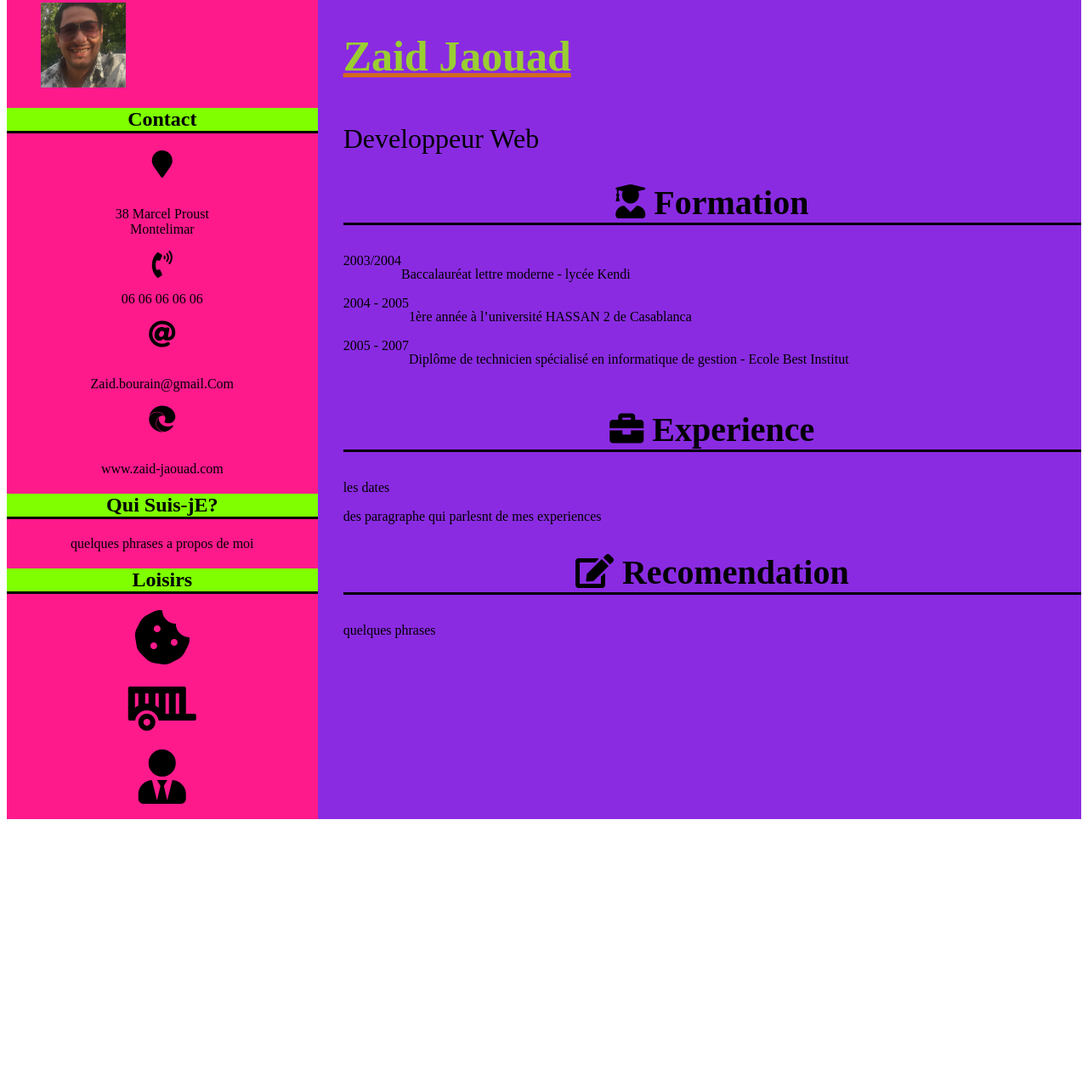
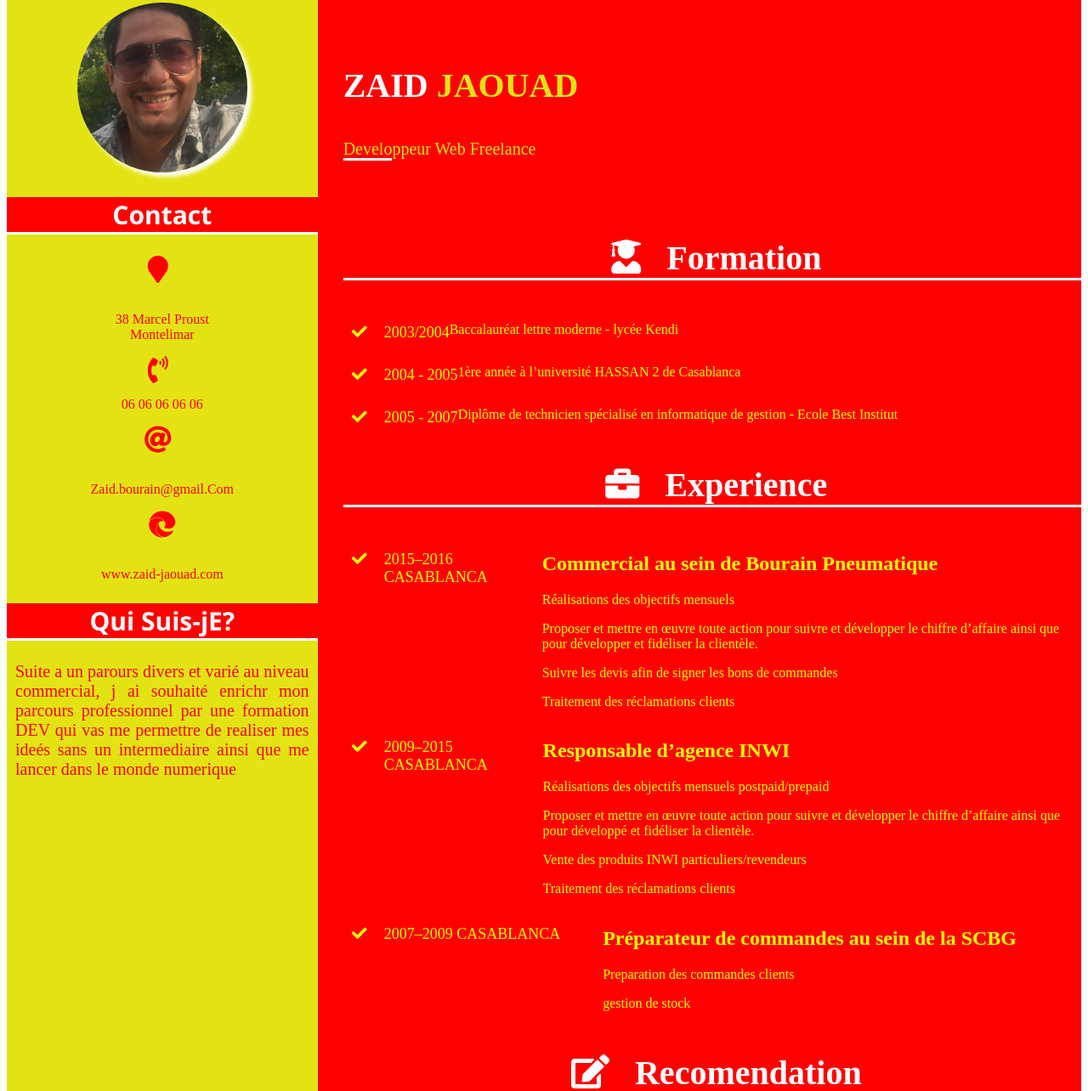
Before and after one commit to zaidjaouad/projet2oc, a plain HTML site: page index.html in a window 1280 px wide. Shown: the part 21-1305 px from the top of the page at 85% size. Before the commit the page ends 993 px from the top, so only its background shows below. Drawn offline with Linux system fonts and the light colour scheme.

Commit message:
mise en page
mise en page/finish

```diff
--- a/index.html
+++ b/index.html
@@ -21,16 +21,19 @@
 
     <section class="left">
 
-        <figure class="photo"><img src="images/photo-zaid.jpg" alt="photo" width="100px" height="100px"></figure>
+        <figure><img class="photo" src="images/photo-zaid.jpg" alt="photo" width="200px" height="200px"></figure>
+
+
 
         <article class="soustitre"> <h2 class="contact">Contact</h2>
 
-        <p class="infos"> <p><i class="fas fa-map-marker fa-2x"></i></p> <br>38 Marcel Proust <br>Montelimar <br> <p><i class="fas fa-phone-volume fa-2x"></i></p> 06 06 06 06 06 <br> <p><i class="fas fa-at fa-2x"></i></p> <br>Zaid.bourain@gmail.Com <br> <p><i class="fab fa-edge fa-2x"></i></p> <br>www.zaid-jaouad.com</p>
+          <p class="infos"> <p><i class="fas fa-map-marker fa-2x"></i></p> <br>38 Marcel Proust <br>Montelimar <br> <p><i class="fas fa-phone-volume fa-2x"></i></p> 06 06 06 06 06 <br> <p><i class="fas fa-at fa-2x"></i></p> <br>Zaid.bourain@gmail.Com <br> <p><i class="fab fa-edge fa-2x"></i></p> <br>www.zaid-jaouad.com</p>
 
         </article>
 
         <article class="soustitre"> <h2 class="profil">Qui Suis-jE?</h2>
-        <p class="my">  quelques phrases a propos de moi</p>
+
+         <p class="my"> Suite a un parours divers et varié au niveau commercial,  j ai souhaité enrichr mon parcours  professionnel par une formation  DEV qui vas me permettre de realiser  mes ideés sans un intermediaire ainsi que me lancer dans le monde numerique  </p>
         </article>
 
         <article class="loisirs">
@@ -58,8 +61,8 @@
     <section class="right">
 
         <article class="moi">
-            <h1>Zaid Jaouad</h1>
-            <p>Developpeur Web</p>
+            <h1> <span class="zaid"> ZAID </span> JAOUAD</h1>
+            <p class="dev"> <span class="souligner">Develo</span>ppeur Web Freelance</p>
         </article>
 
         <h2 class="formations"> <i class="fas fa-user-graduate"></i> Formation</h2>
@@ -67,18 +70,89 @@
         <article class="formation">
 
             <div class="info-one">
-                <div class="dates">2003/2004 </div>
+                <div class="dates"><i class="fas fa-check"></i> 2003/2004 </div>
                 <div><p> Baccalauréat lettre moderne - lycée Kendi  </p></div>
             </div>
 
             <div class="info-two">
-                <div class="dates">2004 - 2005 </div>
+                <div class="dates"><i class="fas fa-check"></i>2004 - 2005 </div>
                 <div><p> 1ère  année à l’université HASSAN 2 de Casablanca  </p></div>
             </div>
 
             <div class="info-three">
-                <div class="dates">2005 - 2007 </div>
+
+
+                <div class="dates"> <i class="fas fa-check"></i>2005 - 2007 </div>
                 <div><p> Diplôme de technicien spécialisé en informatique de gestion - Ecole Best Institut  </p></div>
+            </div>
+
+
+        </article>
+
+        <h2 class="experience"> <i class="fas fa-briefcase"></i> Experience</h2>
+
+        <article class="experieces">
+
+            <div class="experience-one">
+                <div class="dates"><i class="fas fa-check"></i>2015–2016 CASABLANCA </div>
+                <div class="titre"> <h2> Commercial au sein de Bourain Pneumatique  </h2>
+                    <p>Réalisations des objectifs mensuels</p>
+                    <p>Proposer et mettre en œuvre toute action pour suivre et développer le chiffre d’affaire ainsi que
+                        pour développer et fidéliser la clientèle.</p>
+                    <p>Suivre les devis afin de signer les bons de commandes</p>
+                    <p>Traitement des réclamations clients</p>
+
+
+                </div>
+            </div>
+
+
+
+            <div class="experience-two">
+                <div class="dates"><i class="fas fa-check"></i>2009–2015 CASABLANCA</div>
+                <div class="titre"> <h2> Responsable d’agence INWI  </h2>
+                     <p>Réalisations des objectifs mensuels postpaid/prepaid</p>
+                     <p>Proposer et mettre en œuvre toute action pour suivre et développer le chiffre d’affaire ainsi que
+                        pour développé et fidéliser la clientèle.</p>
+                     <p>Vente des produits INWI particuliers/revendeurs</p>
+                     <p>Traitement des réclamations clients</p>
+                </div>
+            </div>
+
+            <div class="experience-three">
+                <div class="dates"><i class="fas fa-check"></i>2007–2009 CASABLANCA</div>
+                <div class="titre"> <h2> Préparateur de commandes  au sein de la SCBG</h2>
+                    <p>Preparation des commandes clients</p>
+                    <p>gestion de stock</p>
+
+
+
+                </div>
+            </div>
+
+
+
+
+
+        </article>
+
+        <h2 class="recomendation"> <i class="fas fa-edit"></i> Recomendation</h2>
+
+        <article class="recomendation">
+
+            <div class="rec">
+
+
+                <div class="bencharkoune">
+                    <p>Reda Benchakroune <br> Directeur General Tenor Distrib<br>Telephone<br>email</p>
+                </div>
+                <div class="hassan">
+                    <p>Hassan Bourain <br> >Patron Bourain Pneumatique <br> Telephone <br> email</p>
+                </div>
+                <div class="gouvain">
+                    <p>Gouvain <br> mannager MR1 Amazon <br>Telephone <br> email</p>
+                </div>
+
             </div>
 
 
@@ -86,27 +160,6 @@
 
 
 
-
-
-            <!--ainsi de suite-->
-        </article>
-
-        <h2 class="experience"> <i class="fas fa-briefcase"></i> Experience</h2>
-
-        <article>
-
-
-            <div class="dets">les dates</div>
-            <div><p>des paragraphe qui parlesnt de mes experiences</p></div>
-
-
-        </article>
-
-        <article>
-            <h2 class="recomendation"> <i class="fas fa-edit"></i> Recomendation</h2>
-            <p>
-            quelques phrases
-            </p>
         </article>
 
 
--- a/styles.css
+++ b/styles.css
@@ -1,94 +1,219 @@
+/*style partie body*/
+
 body {
 
     display: flex
 }
 
+
+
+                          /*style partie left*/
+
+
+
 .left {
 
-    background-color: #ff1a8c;
+    background-color: #E3E314  ;
     width: 400px;
+    text-align: center;
+    color: red;
 
 }
 
 
-.soustitre {
+.photo {
+
+    border-radius: 50%;
+    box-shadow: 5px 5px 5px white;
+
+}
+
+figure {
 
     text-align: center;
+}
+
+
 
 }
+
+
 .loisirs {
 
     text-align: center;
 }
 
 
-.contact {
+.contact, .profil, .hoby {
 
-    background-color: chartreuse;
-    border-bottom: solid;
-}
+    background-color: RED;
+    border-bottom: solid white;
+    font-size: 30px;
+    color: white;
+    font-family: 'Segoe UI', Tahoma, Geneva, Verdana, sans-serif;
 
-.profil {
-
-    background-color: chartreuse;
-    border-bottom: solid;
+    text-align: center;
 
 }
 
-.hoby {
 
-    background-color: chartreuse;
-    border-bottom: solid;
+
+.my {
+
+    font-size:20px;
+
+    text-align: justify;
+
+    height: 500px;
+
+
+
+    margin: 10px 10px 10px 10px;
+
 }
+
+
+
+
+
+
+
+
+
+                            /*style partie right*/
+
+
+
 
 .right {
 
-    background-color: blueviolet;
+    background-color: red  ;
     width: 950px;
+    padding-left: 30px;
+    color: yellow;
 }
 
-.formations {
+.dev {
 
+    color: #E3E314;
 
-    border-bottom: solid;
-    text-align: center;
-    font-size: 40px;
-}
+    font-size: 20px;
 
-.experience {
-
-    text-align: center;
-    border-bottom: solid;
-    font-size: 40px;
-}
-
-.recomendation {
-
-    text-align: center;
-
-    border-bottom: solid;
-    font-size: 40px;
+    padding-bottom: 60px;
 }
 
 .moi {
     font-size: xx-large;
     text-align: start;
+
 }
 
 h1 {
 
-    font-size: 50px;
-    color: yellowgreen;
-    text-decoration: underline chocolate;
+    font-size: 40px;
+    color:#E3E314;
+    text-decoration: unset #9c9c87;
+
+
+    padding-top: 50px;
+}
+
+.zaid {
+
+    color: white;
+}
+
+
+.formations, .experience, .recomendation {
+
+    text-align: center;
+
+    border-bottom: solid white;
+    font-size: 40px;
+
+    color: white;
 
 }
+
+
+
+
+
+
+
 
 .info-one, .info-two, .info-three {
 
     display: flex;
 }
 
-.right {
 
-    padding-left: 30px;
+
+.experience-one, .experience-two, .experience-three {
+
+    display: flex;
+
+    margin-right: 10px;
 }
+
+
+
+
+.dates{
+
+    padding-top: 18px;
+
+    display: flex;
+    font-size: large;
+
+}
+
+.titre {
+
+    padding-left: 50px;
+
+}
+
+.fas {
+
+    margin-left: 10px;
+
+    margin-right: 20px;
+    border-radius: 50%;
+
+
+
+}
+
+.motifs {
+
+    display: flex;
+
+    justify-content: center;
+
+    justify-content: space-around;
+
+
+}
+
+
+
+.souligner {
+
+    border-bottom: solid white;
+}
+
+.resumé {
+
+    color: yellow;
+}
+
+.rec {
+
+    display: flex;
+
+   justify-content: space-around;
+
+    font-size: 20px;
+
+}
```
